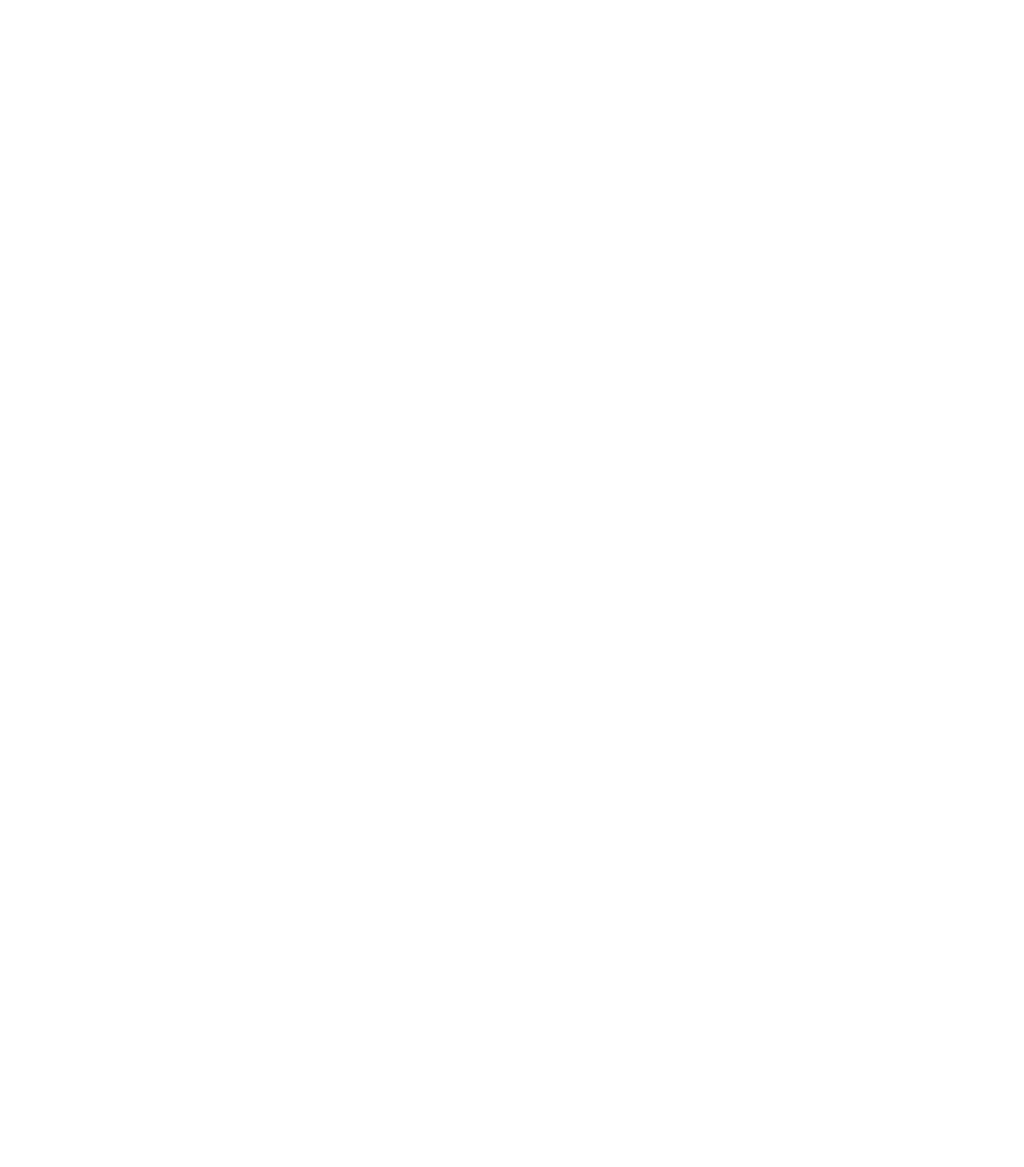
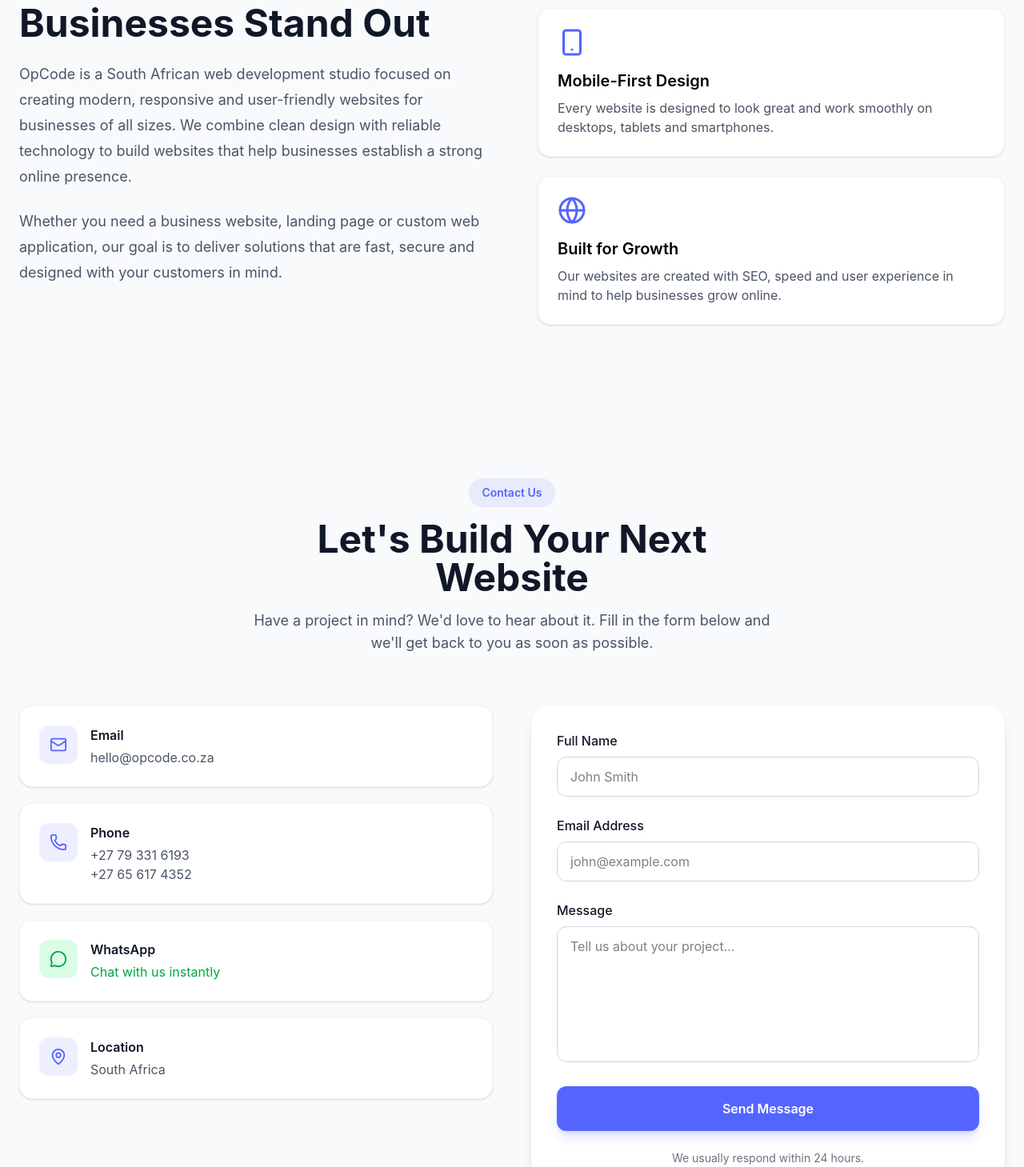
Before and after one commit to ThembelihleQueeneth/OpCode, a React (Vite) app: page / in a window 1280 px wide. Shown: the part 2531-3990 px from the top of the page at 80% size. Before the commit the page ends 2235 px from the top, so only its background shows below. Built offline with nearby package versions, Linux system fonts and the light colour scheme.

Commit message:
feat: working on contact section

```diff
--- /dev/null
+++ b/src/components/About.tsx
@@ -0,0 +1,80 @@
+import { Code2, Globe, Smartphone } from "lucide-react";
+
+export const About = () => {
+  return (
+    <section id="about" className="bg-[#F8FAFC] py-24">
+      <div className="max-w-7xl mx-auto px-6">
+
+        <div className="grid lg:grid-cols-2 gap-16 items-center">
+
+          {/* Left */}
+
+          <div>
+            <span className="inline-flex rounded-full bg-[#5465FF]/10 px-4 py-2 text-sm font-semibold text-[#5465FF]">
+              About OpCode
+            </span>
+
+            <h2 className="mt-6 text-4xl lg:text-5xl font-bold text-gray-900">
+              Building Modern Websites That Make Businesses Stand Out
+            </h2>
+
+            <p className="mt-6 text-lg text-gray-600 leading-8">
+              OpCode is a South African web development studio focused on
+              creating modern, responsive and user-friendly websites for
+              businesses of all sizes. We combine clean design with reliable
+              technology to build websites that help businesses establish a
+              strong online presence.
+            </p>
+
+            <p className="mt-6 text-lg text-gray-600 leading-8">
+              Whether you need a business website, landing page or custom web
+              application, our goal is to deliver solutions that are fast,
+              secure and designed with your customers in mind.
+            </p>
+          </div>
+
+          {/* Right */}
+
+          <div className="grid gap-6">
+
+            <div className="rounded-2xl bg-white p-6 shadow-sm border border-gray-100">
+              <Code2 className="text-[#5465FF]" size={36} />
+              <h3 className="mt-4 text-xl font-semibold">
+                Modern Development
+              </h3>
+              <p className="mt-2 text-gray-600">
+                Built using modern technologies to ensure performance,
+                scalability and reliability.
+              </p>
+            </div>
+
+            <div className="rounded-2xl bg-white p-6 shadow-sm border border-gray-100">
+              <Smartphone className="text-[#5465FF]" size={36} />
+              <h3 className="mt-4 text-xl font-semibold">
+                Mobile-First Design
+              </h3>
+              <p className="mt-2 text-gray-600">
+                Every website is designed to look great and work smoothly on
+                desktops, tablets and smartphones.
+              </p>
+            </div>
+
+            <div className="rounded-2xl bg-white p-6 shadow-sm border border-gray-100">
+              <Globe className="text-[#5465FF]" size={36} />
+              <h3 className="mt-4 text-xl font-semibold">
+                Built for Growth
+              </h3>
+              <p className="mt-2 text-gray-600">
+                Our websites are created with SEO, speed and user experience
+                in mind to help businesses grow online.
+              </p>
+            </div>
+
+          </div>
+
+        </div>
+
+      </div>
+    </section>
+  );
+};
--- /dev/null
+++ b/src/components/Contact.tsx
@@ -0,0 +1,171 @@
+import { Mail, MapPin, Phone, MessageCircle } from "lucide-react";
+
+export const Contact = () => {
+  return (
+    <section id="contact" className="bg-[#F8FAFC] py-24">
+      <div className="mx-auto max-w-7xl px-6">
+        {/* Heading */}
+        <div className="mx-auto max-w-2xl text-center">
+          <span className="inline-flex rounded-full bg-[#5465FF]/10 px-4 py-2 text-sm font-semibold text-[#5465FF]">
+            Contact Us
+          </span>
+
+          <h2 className="mt-4 text-4xl font-bold text-gray-900 lg:text-5xl">
+            Let's Build Your Next Website
+          </h2>
+
+          <p className="mt-4 text-lg text-gray-600">
+            Have a project in mind? We'd love to hear about it. Fill in the
+            form below and we'll get back to you as soon as possible.
+          </p>
+        </div>
+
+        <div className="mt-16 grid gap-12 lg:grid-cols-2">
+          {/* Contact Information */}
+          <div className="space-y-5">
+            {/* Email */}
+            <a
+              href="mailto:hello@opcode.co.za"
+              className="flex gap-4 rounded-2xl border border-gray-100 bg-white p-6 shadow-sm transition hover:-translate-y-1 hover:shadow-lg"
+            >
+              <span className="flex h-12 w-12 flex-shrink-0 items-center justify-center rounded-xl bg-[#5465FF]/10">
+                <Mail className="text-[#5465FF]" size={22} />
+              </span>
+
+              <div>
+                <h3 className="font-semibold text-gray-900">Email</h3>
+                <p className="mt-1 text-gray-600">
+                  hello@opcode.co.za
+                </p>
+              </div>
+            </a>
+
+            {/* Phone */}
+            <div className="rounded-2xl border border-gray-100 bg-white p-6 shadow-sm transition hover:-translate-y-1 hover:shadow-lg">
+              <div className="flex gap-4">
+                <span className="flex h-12 w-12 flex-shrink-0 items-center justify-center rounded-xl bg-[#5465FF]/10">
+                  <Phone className="text-[#5465FF]" size={22} />
+                </span>
+
+                <div>
+                  <h3 className="font-semibold text-gray-900">Phone</h3>
+
+                  <a
+                    href="tel:+27793316193"
+                    className="mt-1 block text-gray-600 hover:text-[#5465FF]"
+                  >
+                    +27 79 331 6193
+                  </a>
+
+                  <a
+                    href="tel:+27656174352"
+                    className="block text-gray-600 hover:text-[#5465FF]"
+                  >
+                    +27 65 617 4352
+                  </a>
+                </div>
+              </div>
+            </div>
+
+            {/* WhatsApp */}
+            <a
+              href="https://wa.me/27793316193"
+              target="_blank"
+              rel="noopener noreferrer"
+              className="flex gap-4 rounded-2xl border border-gray-100 bg-white p-6 shadow-sm transition hover:-translate-y-1 hover:shadow-lg"
+            >
+              <span className="flex h-12 w-12 flex-shrink-0 items-center justify-center rounded-xl bg-green-100">
+                <MessageCircle className="text-green-600" size={22} />
+              </span>
+
+              <div>
+                <h3 className="font-semibold text-gray-900">WhatsApp</h3>
+                <p className="mt-1 text-green-600">
+                  Chat with us instantly
+                </p>
+              </div>
+            </a>
+
+            {/* Location */}
+            <div className="flex gap-4 rounded-2xl border border-gray-100 bg-white p-6 shadow-sm transition hover:-translate-y-1 hover:shadow-lg">
+              <span className="flex h-12 w-12 flex-shrink-0 items-center justify-center rounded-xl bg-[#5465FF]/10">
+                <MapPin className="text-[#5465FF]" size={22} />
+              </span>
+
+              <div>
+                <h3 className="font-semibold text-gray-900">Location</h3>
+                <p className="mt-1 text-gray-600">
+                  South Africa
+                </p>
+              </div>
+            </div>
+          </div>
+
+          {/* Contact Form */}
+          <div className="rounded-3xl bg-white p-8 shadow-lg">
+            <form className="space-y-6">
+              <div>
+                <label
+                  htmlFor="name"
+                  className="mb-2 block font-medium text-gray-900"
+                >
+                  Full Name
+                </label>
+
+                <input
+                  id="name"
+                  type="text"
+                  placeholder="John Smith"
+                  className="w-full rounded-xl border border-gray-300 px-4 py-3 outline-none transition focus:border-[#5465FF] focus:ring-2 focus:ring-[#5465FF]/20"
+                />
+              </div>
+
+              <div>
+                <label
+                  htmlFor="email"
+                  className="mb-2 block font-medium text-gray-900"
+                >
+                  Email Address
+                </label>
+
+                <input
+                  id="email"
+                  type="email"
+                  placeholder="john@example.com"
+                  className="w-full rounded-xl border border-gray-300 px-4 py-3 outline-none transition focus:border-[#5465FF] focus:ring-2 focus:ring-[#5465FF]/20"
+                />
+              </div>
+
+              <div>
+                <label
+                  htmlFor="message"
+                  className="mb-2 block font-medium text-gray-900"
+                >
+                  Message
+                </label>
+
+                <textarea
+                  id="message"
+                  rows={6}
+                  placeholder="Tell us about your project..."
+                  className="w-full resize-none rounded-xl border border-gray-300 px-4 py-3 outline-none transition focus:border-[#5465FF] focus:ring-2 focus:ring-[#5465FF]/20"
+                />
+              </div>
+
+              <button
+                type="submit"
+                className="w-full rounded-xl bg-[#5465FF] py-4 font-semibold text-white shadow-lg shadow-[#5465FF]/20 transition hover:bg-[#4354F5] hover:shadow-xl"
+              >
+                Send Message
+              </button>
+
+              <p className="text-center text-sm text-gray-500">
+                We usually respond within 24 hours.
+              </p>
+            </form>
+          </div>
+        </div>
+      </div>
+    </section>
+  );
+};
--- a/src/pages/Home.tsx
+++ b/src/pages/Home.tsx
@@ -1,6 +1,8 @@
 import { Navbar } from "../components/Navbar"
 import { Hero } from "../components/Hero"
 import { Pricing } from "../components/Pricing"
+import { About } from "../components/About"
+import { Contact } from "../components/Contact"
 
 export const Home = () => {
   return (
@@ -8,6 +10,9 @@ export const Home = () => {
     <Navbar />
     <Hero />
     <Pricing />
+    <About />
+    <Contact />
+
     </>
   )
 }
```
Also changed, not shown: src/pages/About.tsx (deleted), src/pages/Contact.tsx (deleted).
